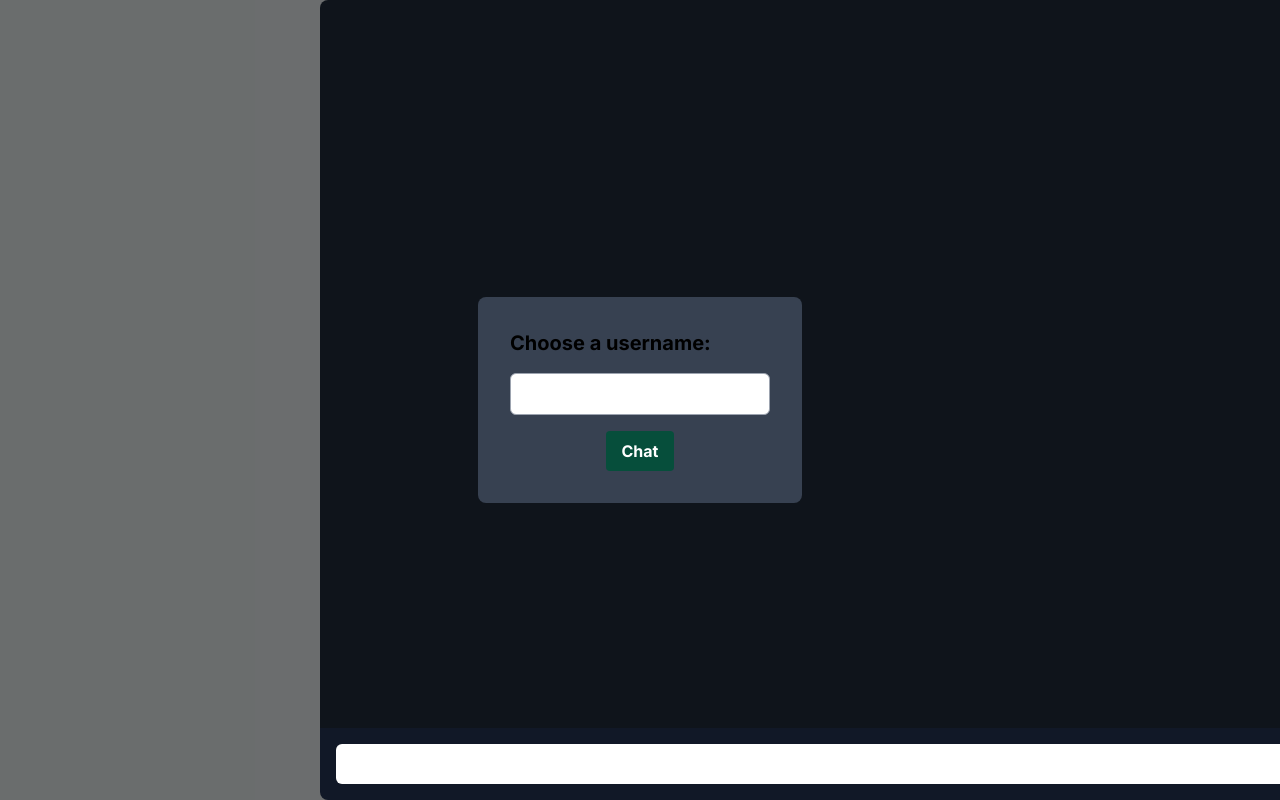
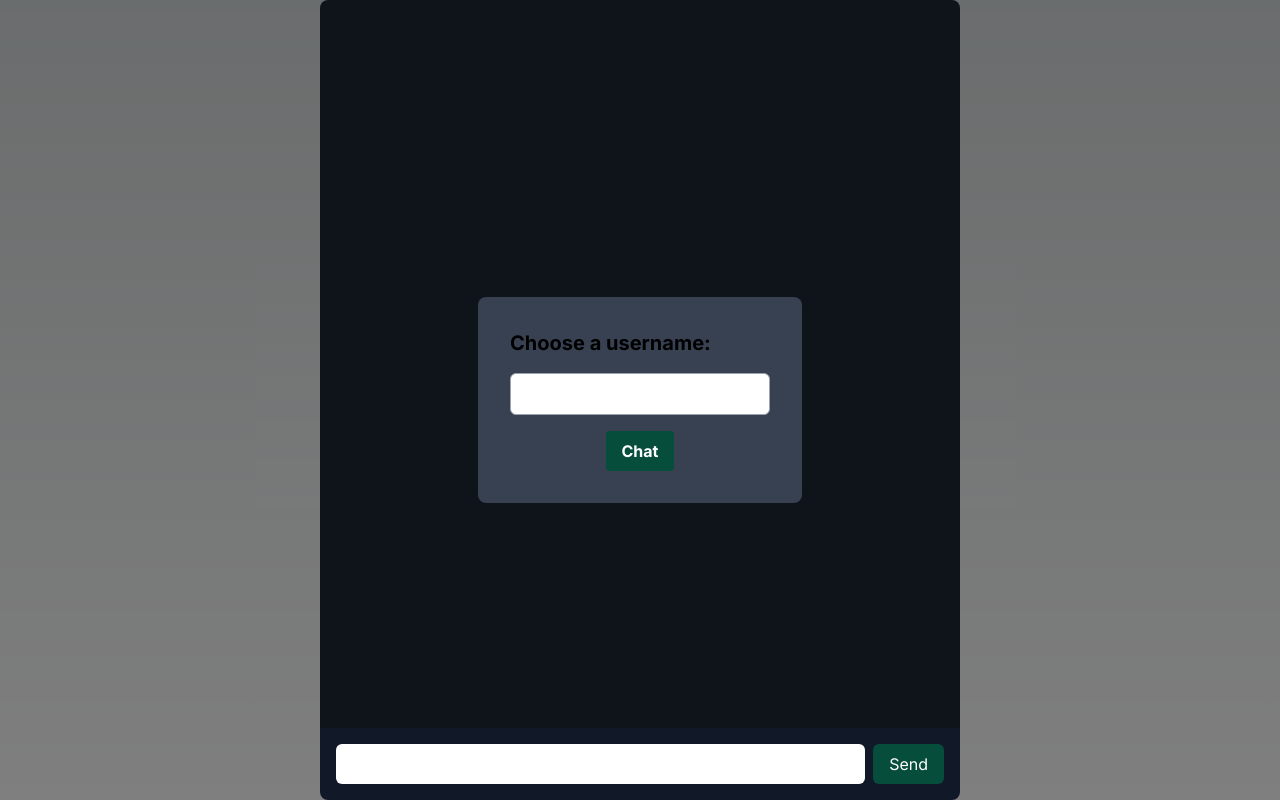
Before and after one commit to hizawye/BrosChat, a Next.js app: page / in a window 1280 px wide. Built offline with nearby package versions, Linux system fonts and the light colour scheme; no server answers.

Commit message:
fixed the view and responsiveness

```diff
--- a/app/Chat.tsx
+++ b/app/Chat.tsx
@@ -96,7 +96,7 @@ export const Chat = () => {
     return `hsl(${hue}, ${saturation}, ${lightness})`;
   }
   return (
-    <div className="fixed flex flex-col h-full w-full">
+    <div className="fixed inset-0 flex flex-col overflow-hidden md:w-1/2 md:static md:h-screen">
       {showNamePopup && namePopup}
       <div
         ref={messagesContainerRef}
--- a/app/page.tsx
+++ b/app/page.tsx
@@ -3,8 +3,8 @@ import { Chat } from "./Chat";
 
 export default function Home() {
   return (
-    <div className="flex justify-center ">
-      <div className="md:w-1/2">
+    <div className="">
+      <div className="md:flex md:items-center md:justify-center">
         <Chat />
       </div>
     </div>
```
